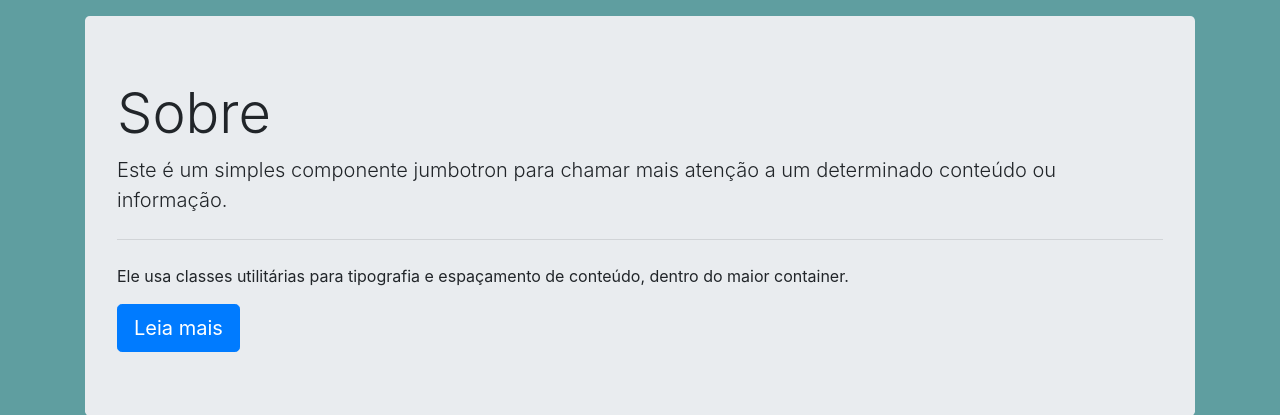
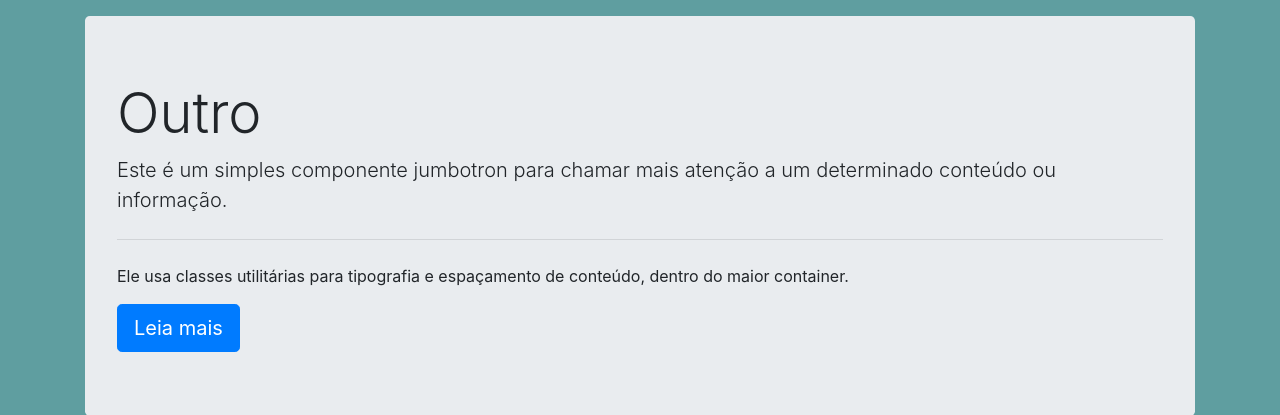
Before and after one commit to fabioew89/learning-flask-database, a Flask app: page /outro in a window 1280 px wide. Shown: the part 48-463 px from the top of the page. Run offline with Flask 3, Linux system fonts and the light colour scheme; some libraries are stand-ins or nearby versions.

Commit message:
modified:   app/templates/outro.html

```diff
--- a/app/templates/outro.html
+++ b/app/templates/outro.html
@@ -1,7 +1,7 @@
 {% extends "base.html" %}
 
 {% block content %}
-<h1 class="display-4">Sobre</h1>
+<h1 class="display-4">Outro</h1>
 <p class="lead">Este é um simples componente jumbotron para chamar mais atenção a um determinado conteúdo ou
     informação.</p>
 
```
